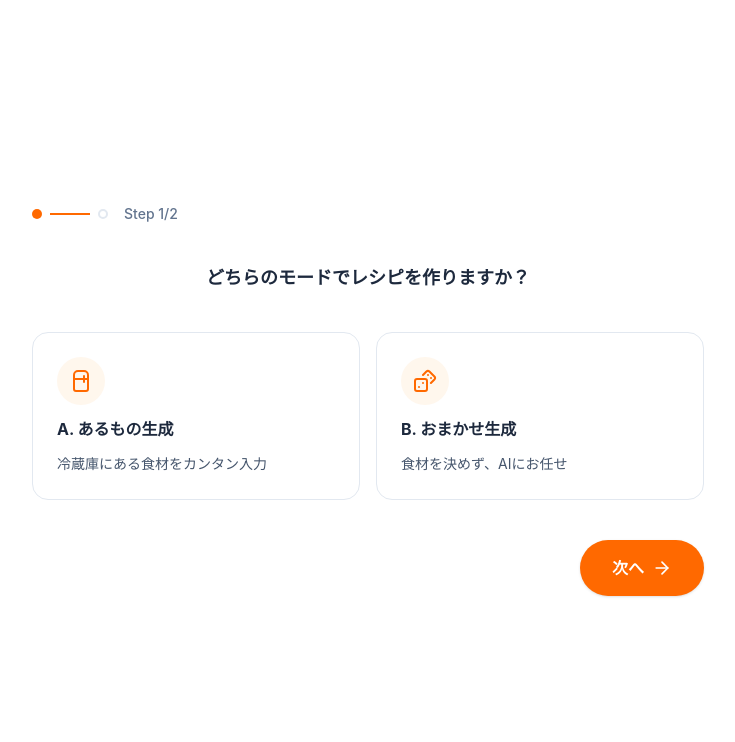
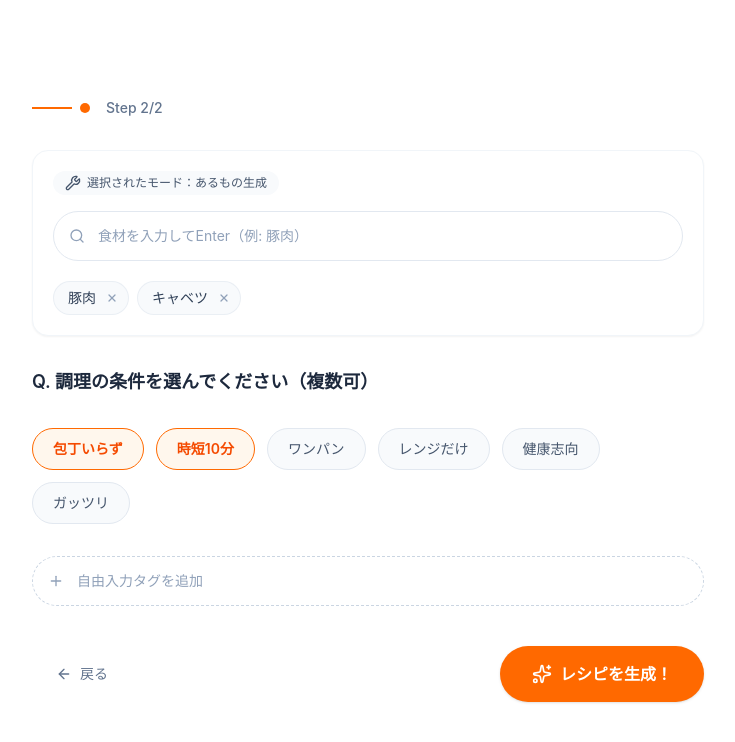
Before and after one commit to SeigoTakahashi/solo-chef-os, a React (Vite) app in the folder frontend/: page / in a window 1280 px wide. Shown: the top 742 px of the page, without its empty margins (272-1007 px from the left). Built offline with nearby package versions, Linux system fonts and the light colour scheme.

Commit message:
KAN-37-画面-2-タグ設定（ステップ-2-2）: Step_2.tsxの作成

```diff
--- a/frontend/src/App.tsx
+++ b/frontend/src/App.tsx
@@ -1,12 +1,16 @@
+import { useState } from "react";
 import "./App.css";
-// import Step_0 from "./pages/Step_0";
+import Step_0 from "./pages/Step_0";
 import Step_1 from "./pages/Step_1";
+import Step_2 from "./pages/Step_2";
 
 function App() {
+  const [currentStep, setCurrentStep] = useState(2);
   return (
     <div className="App">
-      {/* <Step_0 /> */}
-      <Step_1 />
+      {currentStep === 0 && <Step_0 />}
+      {currentStep === 1 && <Step_1 />}
+      {currentStep === 2 && <Step_2 />}
     </div>
   );
 }
--- /dev/null
+++ b/frontend/src/pages/Step_2.tsx
@@ -0,0 +1,170 @@
+import React, { useState } from "react";
+import { Search, X, Plus, Sparkles, ArrowLeft, Wrench } from "lucide-react";
+
+const Step_2: React.FC = () => {
+  const selectedTags = ["包丁いらず", "時短10分"];
+  const unselectedTags = ["ワンパン", "レンジだけ", "健康志向", "ガッツリ"];
+
+  // 食材入力（Enter/カンマで区切ってタグ化）
+  const [ingredients, setIngredients] = useState<string[]>([
+    "豚肉",
+    "キャベツ",
+  ]);
+  const [ingredientInput, setIngredientInput] = useState("");
+
+  const addIngredient = () => {
+    const value = ingredientInput.trim();
+    if (value && !ingredients.includes(value)) {
+      setIngredients([...ingredients, value]);
+    }
+    setIngredientInput("");
+  };
+
+  const handleIngredientKeyDown = (
+    e: React.KeyboardEvent<HTMLInputElement>,
+  ) => {
+    if (e.key === "Enter" || e.key === ",") {
+      e.preventDefault();
+      addIngredient();
+    } else if (
+      e.key === "Backspace" &&
+      ingredientInput === "" &&
+      ingredients.length > 0
+    ) {
+      setIngredients(ingredients.slice(0, -1));
+    }
+  };
+
+  const removeIngredient = (target: string) => {
+    setIngredients(ingredients.filter((item) => item !== target));
+  };
+
+  return (
+    <div className="min-h-screen w-full flex items-center justify-center bg-white px-4 sm:px-6 py-8 sm:py-12">
+      <div className="w-full max-w-2xl flex flex-col space-y-6 sm:space-y-8">
+        {/* Progress Bar */}
+        <div className="flex items-center gap-2">
+          <div className="flex items-center gap-2">
+            <div className="h-0.5 w-10 bg-orange-500" />
+            <div className="h-2.5 w-2.5 rounded-full bg-orange-500" />
+          </div>
+          <span className="ml-2 text-sm font-medium text-slate-500">
+            Step 2/2
+          </span>
+        </div>
+
+        {/* Ingredient Input Area (Mode: あるもの生成) */}
+        <div className="rounded-2xl border border-slate-100 bg-white p-5 shadow-xs space-y-4">
+          {/* モード表示：背景を薄いグレー、文字とアイコンをアクセントに */}
+          <div className="inline-flex items-center gap-1.5 rounded-full bg-slate-50 px-3 py-1 text-xs font-medium text-slate-600">
+            <Wrench className="h-4 w-4" strokeWidth={2} />
+            <span>選択されたモード：あるもの生成</span>
+          </div>
+
+          {/* インプットエリア：フォーカス時の枠線をオレンジにしてアクセントに */}
+          <div className="relative">
+            <Search
+              className="absolute left-4 top-1/2 -translate-y-1/2 h-4 w-4 text-slate-400"
+              strokeWidth={2}
+            />
+            <input
+              type="text"
+              inputMode="text"
+              value={ingredientInput}
+              onChange={(e) => setIngredientInput(e.target.value)}
+              onKeyDown={handleIngredientKeyDown}
+              onBlur={addIngredient}
+              placeholder="食材を入力してEnter（例: 豚肉）"
+              className="w-full rounded-full border border-slate-200 bg-white py-3.5 pl-11 pr-4 text-base sm:text-sm text-slate-800 placeholder:text-slate-400 focus:outline-none focus:border-orange-500 focus:ring-2 focus:ring-orange-500/10 transition-all"
+            />
+          </div>
+
+          {/* 食材チップス：枠線をすっきりさせ、削除ボタンのホバー感をより洗練 */}
+          {ingredients.length > 0 && (
+            <div className="flex flex-wrap gap-2 pt-1">
+              {ingredients.map((item) => (
+                <span
+                  key={item}
+                  className="flex items-center gap-1.5 rounded-full bg-slate-50 border border-slate-200/60 pl-3.5 pr-1.5 py-1.5 text-sm font-medium text-slate-700"
+                >
+                  {item}
+                  <button
+                    type="button"
+                    onClick={() => removeIngredient(item)}
+                    aria-label={`${item}を削除`}
+                    className="flex items-center justify-center h-5 w-5 rounded-full text-slate-400 hover:text-orange-500 hover:bg-orange-50 active:bg-orange-100 transition-colors"
+                  >
+                    <X className="h-3 w-3" strokeWidth={2.5} />
+                  </button>
+                </span>
+              ))}
+            </div>
+          )}
+        </div>
+
+        {/* Question */}
+        <h2 className="text-lg font-semibold text-slate-800">
+          Q. 調理の条件を選んでください（複数可）
+        </h2>
+
+        {/* Tag Badges */}
+        <div className="flex flex-wrap gap-3">
+          {selectedTags.map((tag) => (
+            <button
+              type="button"
+              key={tag}
+              className="rounded-full border border-orange-500 bg-orange-50 px-5 py-2.5 text-sm font-semibold text-orange-600"
+            >
+              {tag}
+            </button>
+          ))}
+          {unselectedTags.map((tag) => (
+            <button
+              type="button"
+              key={tag}
+              className="rounded-full border border-slate-200 bg-slate-50 px-5 py-2.5 text-sm font-medium text-slate-600"
+            >
+              {tag}
+            </button>
+          ))}
+        </div>
+
+        {/* Free Input Tag */}
+        <div className="relative">
+          <Plus
+            className="absolute left-4 top-1/2 -translate-y-1/2 h-4 w-4 text-slate-400"
+            strokeWidth={2}
+          />
+          <input
+            type="text"
+            placeholder="自由入力タグを追加"
+            className="w-full rounded-full border border-dashed border-slate-300 bg-white py-3.5 pl-11 pr-4 text-base sm:text-sm text-slate-600 placeholder:text-slate-400 focus:outline-none focus:border-orange-500"
+          />
+        </div>
+
+        {/* Bottom Navigation */}
+        <div className="flex flex-col-reverse sm:flex-row items-stretch sm:items-center justify-between gap-3 pt-2">
+          <button
+            type="button"
+            onClick={() => console.log("Back")}
+            className="flex items-center justify-center sm:justify-start gap-2 rounded-full px-6 py-3.5 text-sm font-medium text-slate-500 transition-colors duration-200 hover:text-slate-700 active:bg-slate-50"
+          >
+            <ArrowLeft className="h-4 w-4" strokeWidth={2} />
+            戻る
+          </button>
+
+          <button
+            type="button"
+            onClick={() => console.log("Generate")}
+            className="flex items-center justify-center gap-2 rounded-full bg-orange-500 px-8 py-4 text-base font-semibold text-white shadow-sm transition-colors duration-200 hover:bg-orange-600 hover:shadow-md active:bg-orange-700"
+          >
+            <Sparkles className="h-5 w-5" strokeWidth={2} />
+            レシピを生成！
+          </button>
+        </div>
+      </div>
+    </div>
+  );
+};
+
+export default Step_2;
```
